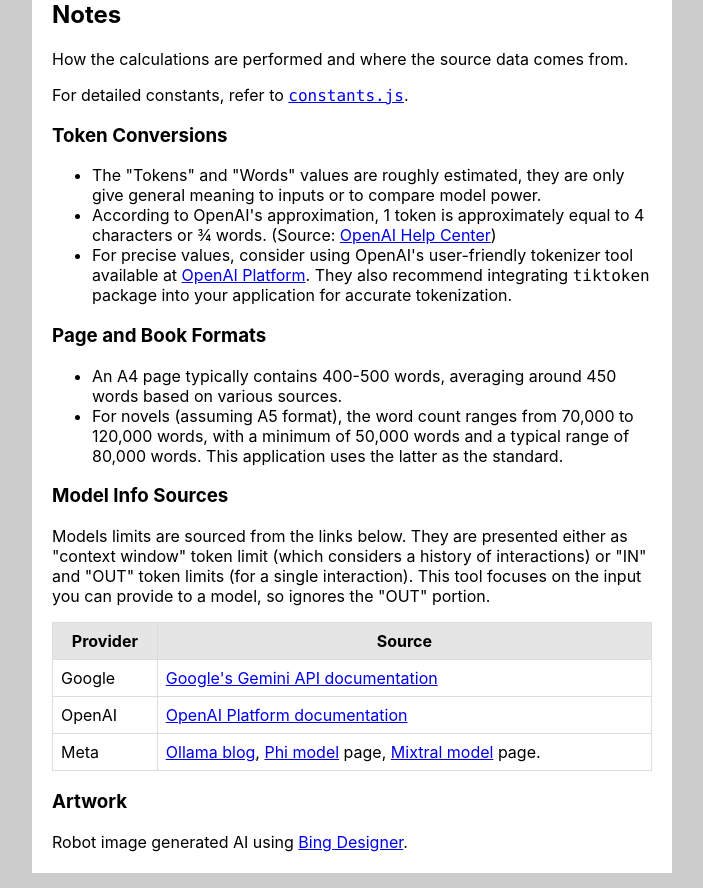
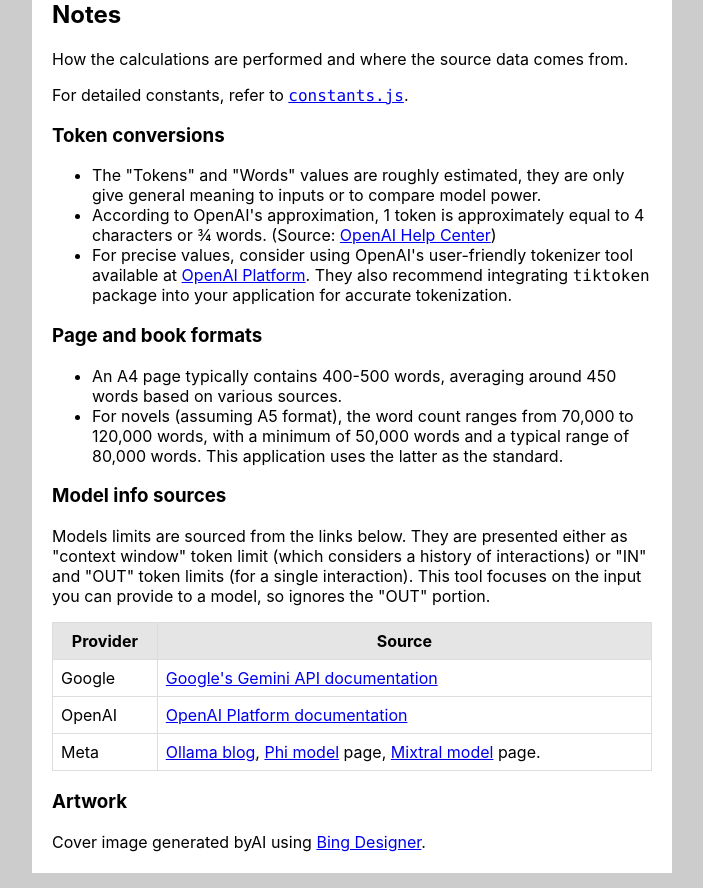
Before and after one commit to MichaelCurrin/token-translator, a React (Create React App) app: page / in a window 1280 px wide. Shown: the part 1560-2448 px from the top of the page, without its empty margins (288-991 px from the left). Built offline with nearby package versions, Linux system fonts and the light colour scheme.

Commit message:
update Notes.jsx

```diff
--- a/src/components/Notes.jsx
+++ b/src/components/Notes.jsx
@@ -13,7 +13,7 @@ function Notes() {
         .
       </p>
 
-      <h3>Token Conversions</h3>
+      <h3>Token conversions</h3>
 
       <ul>
         <li>
@@ -37,7 +37,7 @@ function Notes() {
         </li>
       </ul>
 
-      <h3>Page and Book Formats</h3>
+      <h3>Page and book formats</h3>
 
       <ul>
         <li>
@@ -51,7 +51,7 @@ function Notes() {
         </li>
       </ul>
 
-      <h3>Model Info Sources</h3>
+      <h3>Model info sources</h3>
 
       <p>
         Models limits are sourced from the links below. They are presented
@@ -98,7 +98,7 @@ function Notes() {
 
       <h3>Artwork</h3>
       <p>
-        Robot image generated AI using{' '}
+        Cover image generated byAI using{' '}
         <a href="https://www.bing.com/images/create/cute-ai-chatbot-holding-a-stack-of-books-and-pages/1-665870ad5607457bab4d54a5a9e9dda8?FORM=GUH2CR">
           Bing Designer
         </a>
```
